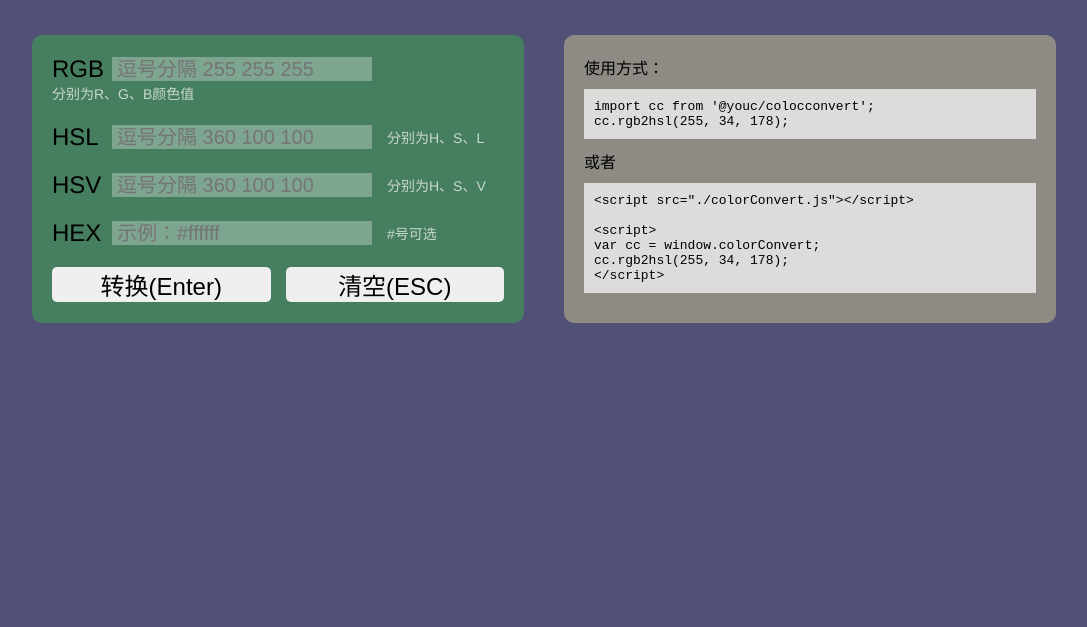
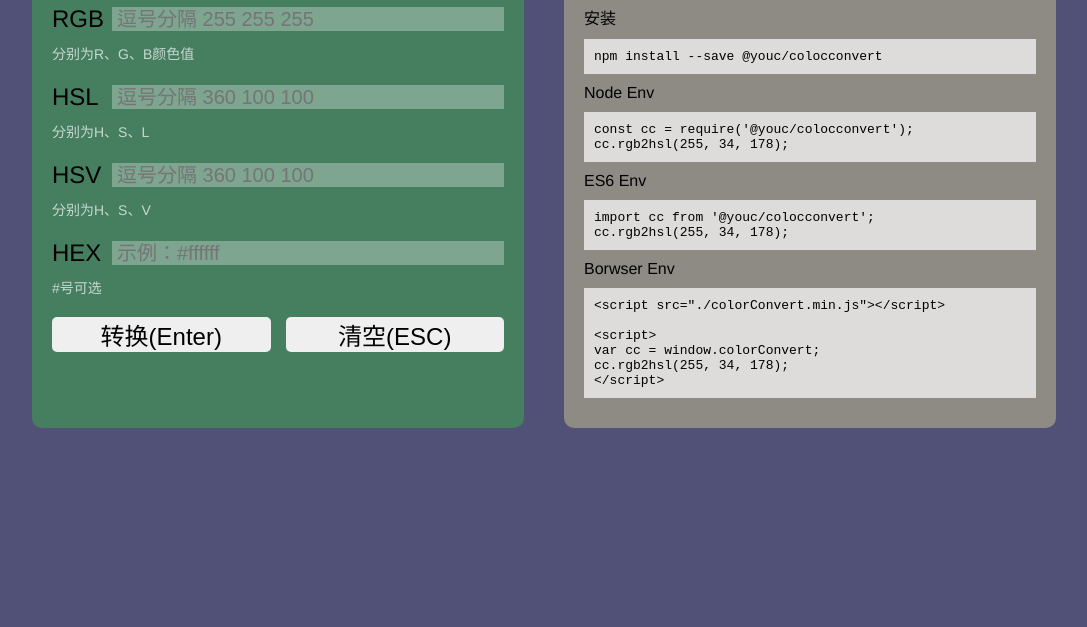
Before and after one commit to Gavin-YYC/colorconvert, a website: page index.html in a window 1280 px wide. Shown: the part 173-800 px from the top of the page, without its empty margins (96-1183 px from the left). Drawn offline with Linux system fonts and the light colour scheme; files that its build step writes are made by us from their sources.

Commit message:
add min file

```diff
--- a/colorConvert.js
+++ b/colorConvert.js
@@ -1,8 +1,8 @@
 (function (global, factory) {
 	typeof exports === 'object' && typeof module !== 'undefined' ? factory(exports) :
 	typeof define === 'function' && define.amd ? define(['exports'], factory) :
-	(factory((global.colorConvert = {})));
-}(this, (function (exports) { 'use strict';
+	(global = global || self, factory(global.colorConvert = {}));
+}(this, function (exports) { 'use strict';
 
 	/**
 	 * rgb2hsl
@@ -34,8 +34,6 @@ function rgb2hsl(r, g, b) {
 	    h = 60 * ((r - g) / diff) + 240;
 	  }
 
-
-
 	  if (l === 0 || max === min) {
 	    s = 0;
 	  } else if (0 < l && l <= 0.5) {
@@ -43,8 +41,6 @@ function rgb2hsl(r, g, b) {
 	  } else if (l > 0.5) {
 	    s = diff / (2 - 2 * l);
 	  }
-
-
 	  return [Math.round(h), Math.round(s * 100), Math.round(l * 100)];
 	}
 	/**
@@ -77,8 +73,6 @@ function rgb2hsv(r, g, b) {
 	  } else if (max === b) {
 	    h = 60 * ((r - g) / diff) + 240;
 	  }
-
-
 	  return [Math.round(h), Math.round(s * 100), Math.round(v * 100)];
 	}
 	/**
@@ -258,13 +252,13 @@ function hex2rgb(hex) {
 	  return rgb;
 	}
 
+	exports.hex2rgb = hex2rgb;
+	exports.hsl2rgb = hsl2rgb;
+	exports.hsv2rgb = hsv2rgb;
+	exports.rgb2hex = rgb2hex;
 	exports.rgb2hsl = rgb2hsl;
 	exports.rgb2hsv = rgb2hsv;
-exports.rgb2hex = rgb2hex;
-exports.hsl2rgb = hsl2rgb;
-exports.hsv2rgb = hsv2rgb;
-exports.hex2rgb = hex2rgb;
 
 	Object.defineProperty(exports, '__esModule', { value: true });
 
-})));
+}));
--- a/index.html
+++ b/index.html
@@ -19,7 +19,8 @@
 		width: 80%;
 		margin: 0 auto;
 		overflow: hidden;
-		margin-top: 100px;
+		margin-top: 50px;
+		margin-bottom: 50px;
 	}
 	.main .title {
 		text-align: center;
@@ -59,20 +60,26 @@
 	}
 	.form-control {
 		display: flex;
-		flex-wrap: wrap;
+		justify-content: center;
+		flex-direction: column;
+		align-items: flex-start;
+		margin-bottom: 20px;
+	}
+	.row {
+		display: flex;
 		align-items: center;
-		margin-bottom: 20px;
+		width: 100%;
+		margin-bottom: 10px;
 	}
 	.form-control label {
 		width: 60px;
 	}
 	.form-control input {
-		width: 250px;
+		flex: 1;
 		border: none;
 		outline: none;
 		height: 24px;
 		padding: 0 5px;
-		margin-right: 15px;
 		font-size: 20px;
 		line-height: 24px;
 		color: #fff;
@@ -99,10 +106,6 @@
 	@media screen and (max-width: 600px) {
 		.layout {
 			flex-direction: column;
-		}
-		.main {
-			margin-top: 50px;
-			margin-bottom: 50px;
 		}
 		.main .title {
 			font-size: 34px;
@@ -137,23 +140,31 @@
 	<div class="layout">
 		<div class="left">
 			<div class="form-control">
+				<div class="row">
 					<label for="rgb">RGB</label>
 					<input type="text" name="" id="rgb" placeholder="逗号分隔 255 255 255">
+				</div>
 				<span>分别为R、G、B颜色值</span>
 			</div>
 			<div class="form-control">
+				<div class="row">
 					<label for="hsl">HSL</label>
 					<input type="text" name="" id="hsl" placeholder="逗号分隔 360 100 100">
+				</div>
 				<span>分别为H、S、L</span>
 			</div>
 			<div class="form-control">
+				<div class="row">
 					<label for="hsv">HSV</label>
 					<input type="text" name="" id="hsv" placeholder="逗号分隔 360 100 100">
+				</div>
 				<span>分别为H、S、V</span>
 			</div>
 			<div class="form-control">
+				<div class="row">
 					<label for="hex">HEX</label>
 					<input type="text" name="" id="hex" placeholder="示例：#ffffff">
+				</div>
 				<span>#号可选</span>
 			</div>
 			<div class="form-btns">
@@ -162,16 +173,26 @@
 			</div>
 		</div>
 		<div class="right">
-			<p>使用方式：</p>
+<p>安装</p>
+<pre>
+npm install --save @youc/colocconvert
+</pre>
+
+<p>Node Env</p>
+<pre>
+const cc = require('@youc/colocconvert');
+cc.rgb2hsl(255, 34, 178);
+</pre>
+
+<p>ES6 Env</p>
 <pre>
 import cc from '@youc/colocconvert';
 cc.rgb2hsl(255, 34, 178);
 </pre>
 
-<p>或者</p>
-
+<p>Borwser Env</p>
 <pre>
-&lt;script src="./colorConvert.js"&gt;&lt;/script&gt;
+&lt;script src="./colorConvert.min.js"&gt;&lt;/script&gt;
 
 &lt;script&gt;
 var cc = window.colorConvert;
@@ -181,7 +202,7 @@ cc.rgb2hsl(255, 34, 178);
 		</div>
 	</div>
 
-	<script type="text/javascript" src="./colorConvert.js"></script>
+	<script type="text/javascript" src="./colorConvert.min.js"></script>
 	<script type="text/javascript">
 	window.onload = function(){
 
@@ -224,6 +245,7 @@ cc.rgb2hsl(255, 34, 178);
 			Object.keys(elList).forEach(function(name) {
 				elList[name].value = '';
 			});
+			document.body.style.background = '#515177';
 		}
 
 		$empty.addEventListener('click', function() {
--- a/package.json
+++ b/package.json
@@ -1,6 +1,6 @@
 {
   "name": "@youc/colocconvert",
-  "version": "1.0.1",
+  "version": "1.0.2",
   "description": "color convert rgb2hsl,rgb2hsv,rgb2hex,hsl2rgb,hsv2rgb,hex2reg",
   "main": "colorConvert.js",
   "directories": {
@@ -8,7 +8,7 @@
   },
   "scripts": {
     "test": "node index.test.js",
-    "build": "rollup -c rollup.config.js"
+    "build": "node rollup.config.js"
   },
   "repository": {
     "type": "git",
@@ -24,6 +24,7 @@
   "devDependencies": {
     "@babel/core": "^7.6.0",
     "@babel/preset-env": "^7.6.0",
+    "rollup": "^1.21.2",
     "rollup-plugin-babel": "^4.3.3",
     "rollup-plugin-terser": "^5.1.1",
     "tape": "^4.11.0"
```
Also changed, not shown: rollup.config.js (+26 -12 lines), README.md, colorConvert.min.js (added), 1 other file. Lines whose indentation alone changed are shown as unchanged.
